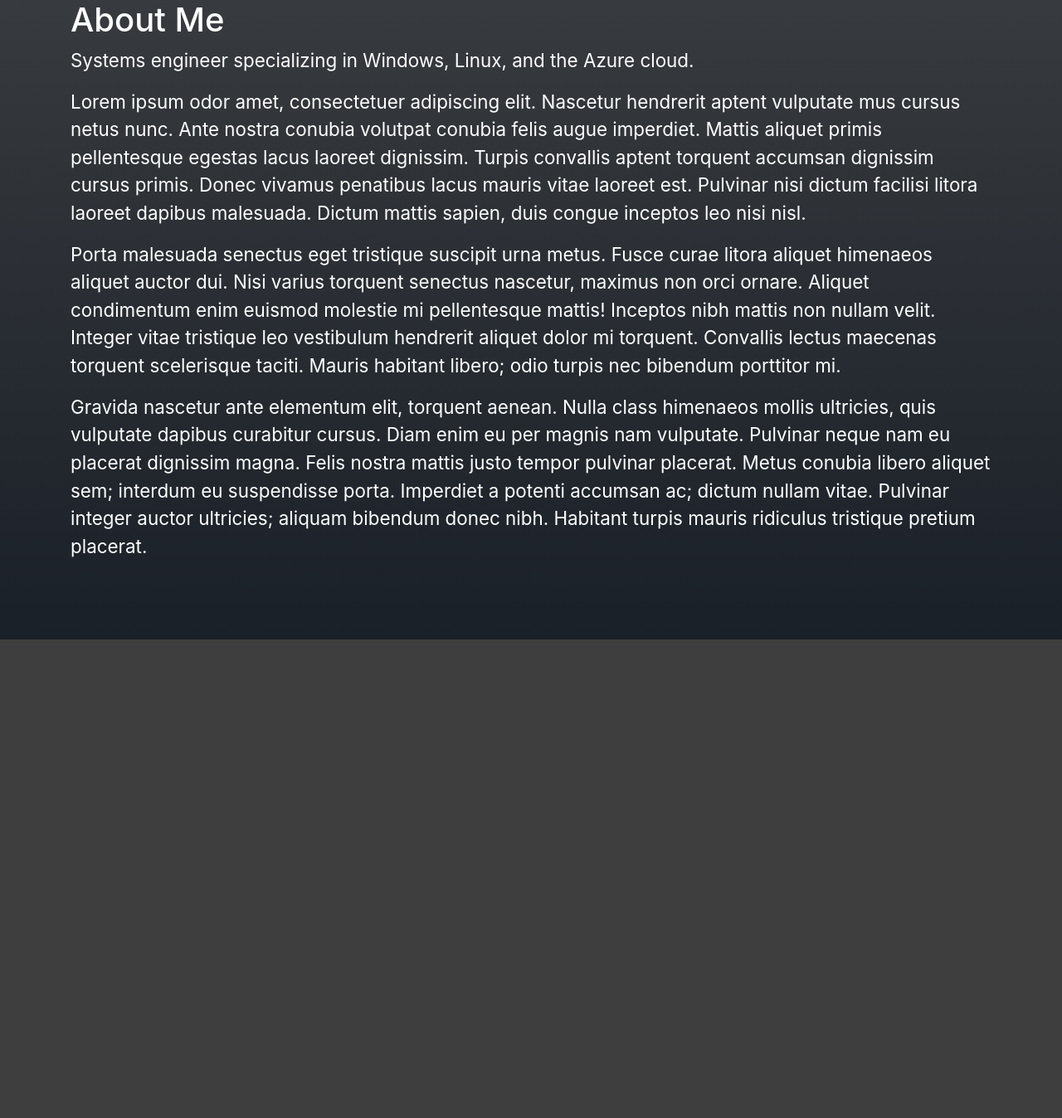
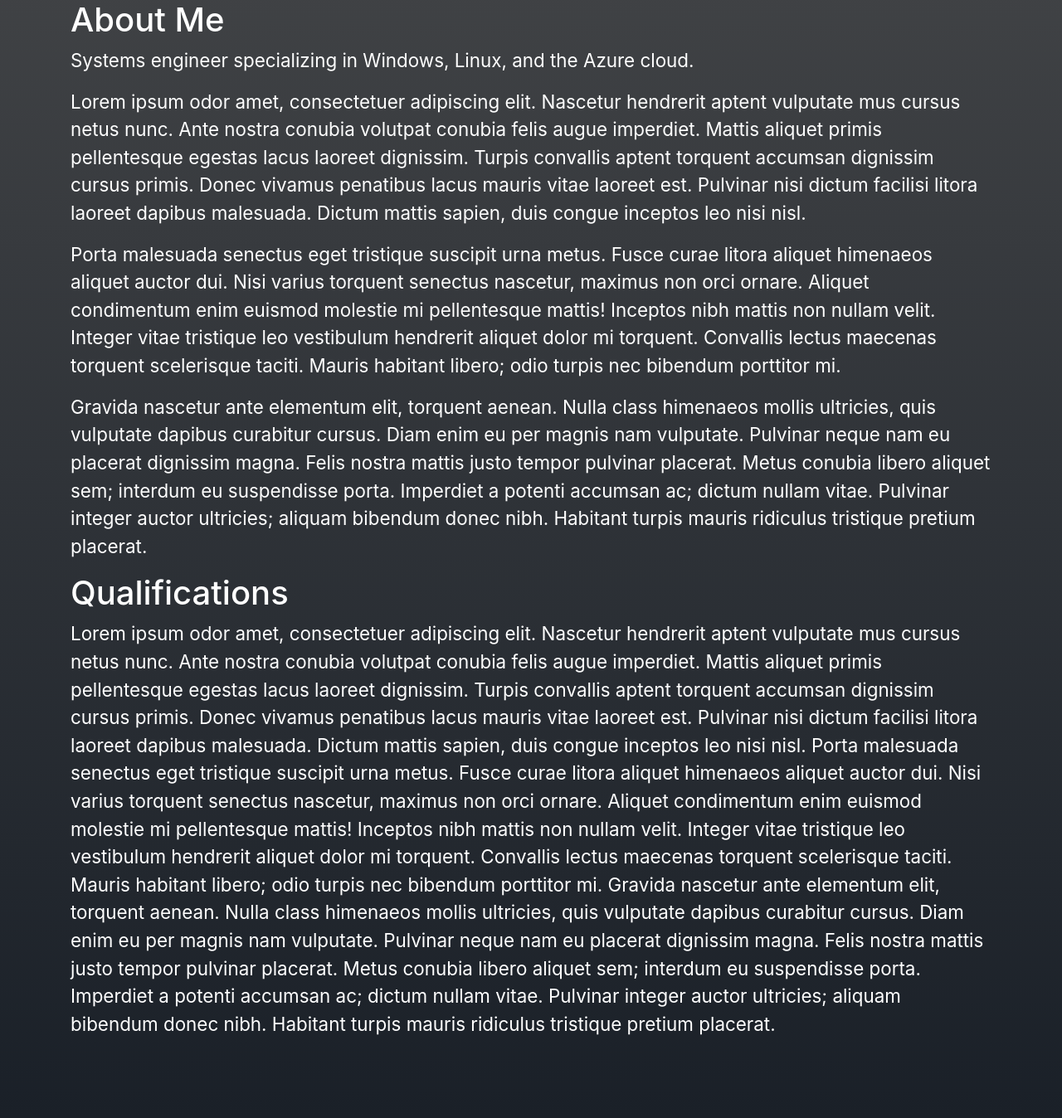
Before and after one commit to snyduck/jrsnyder.tech, a Flask app: page / in a window 1280 px wide. Shown: the part 777-2125 px from the top of the page at 83% size. Before the commit the page ends 1548 px from the top, so only its background shows below. Run offline with Flask 3, Linux system fonts and the light colour scheme; some libraries are stand-ins or nearby versions.

Commit message:
Added "Qualifications" row and lorem

```diff
--- a/templates/index.html
+++ b/templates/index.html
@@ -80,7 +80,12 @@
                     Pulvinar integer auctor ultricies; aliquam bibendum donec nibh. Habitant turpis mauris ridiculus
                     tristique pretium placerat.
                 </p>
-                <!-- <p>
+            </div>
+        </div>
+        <div class="row">
+            <div class="col">
+                <h1>Qualifications</h1>
+                <p>
                     Lorem ipsum odor amet, consectetuer adipiscing elit. Nascetur hendrerit aptent vulputate mus cursus
                     netus nunc. Ante nostra conubia volutpat conubia felis augue imperdiet. Mattis aliquet primis
                     pellentesque egestas lacus laoreet dignissim. Turpis convallis aptent torquent accumsan dignissim
@@ -99,7 +104,7 @@
                     aliquet sem; interdum eu suspendisse porta. Imperdiet a potenti accumsan ac; dictum nullam vitae.
                     Pulvinar integer auctor ultricies; aliquam bibendum donec nibh. Habitant turpis mauris ridiculus
                     tristique pretium placerat.
-                </p> -->
+                </p>
             </div>
         </div>
     </div>
```
